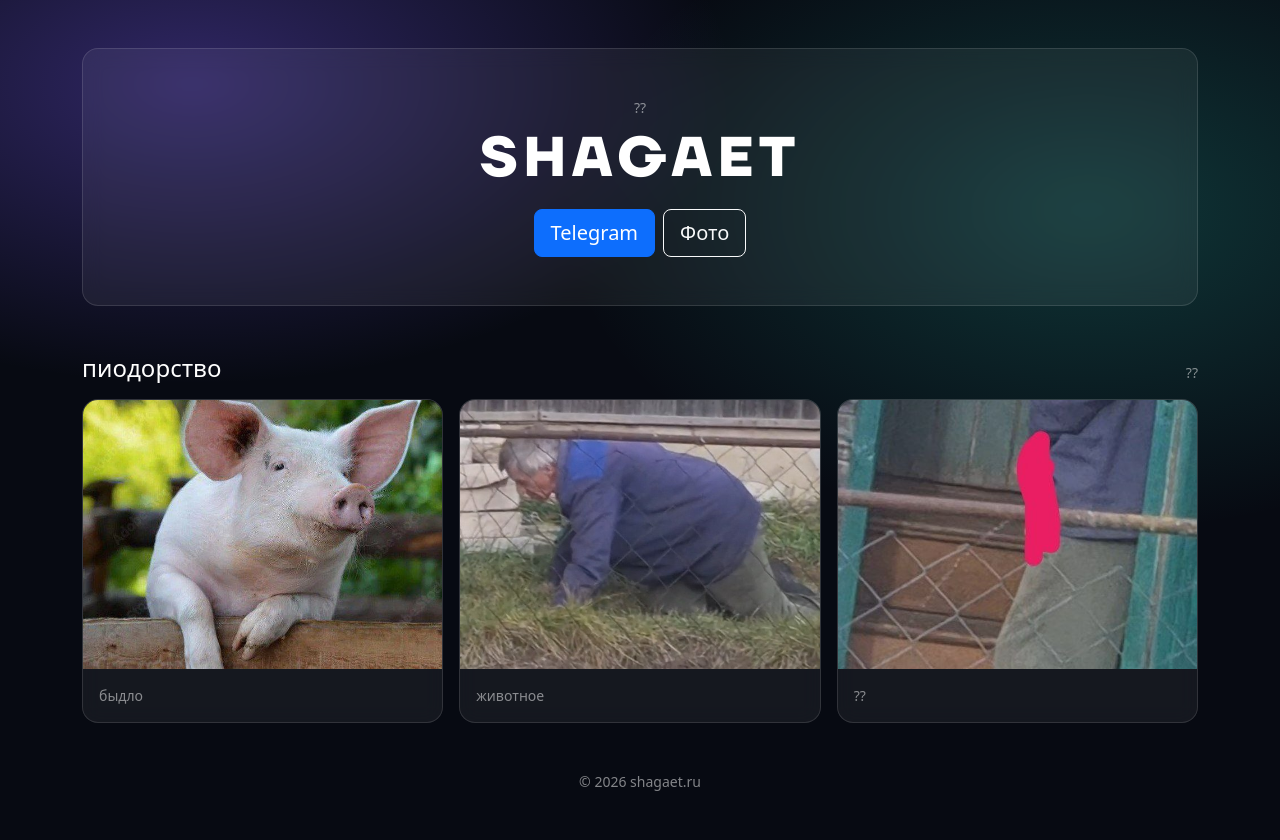
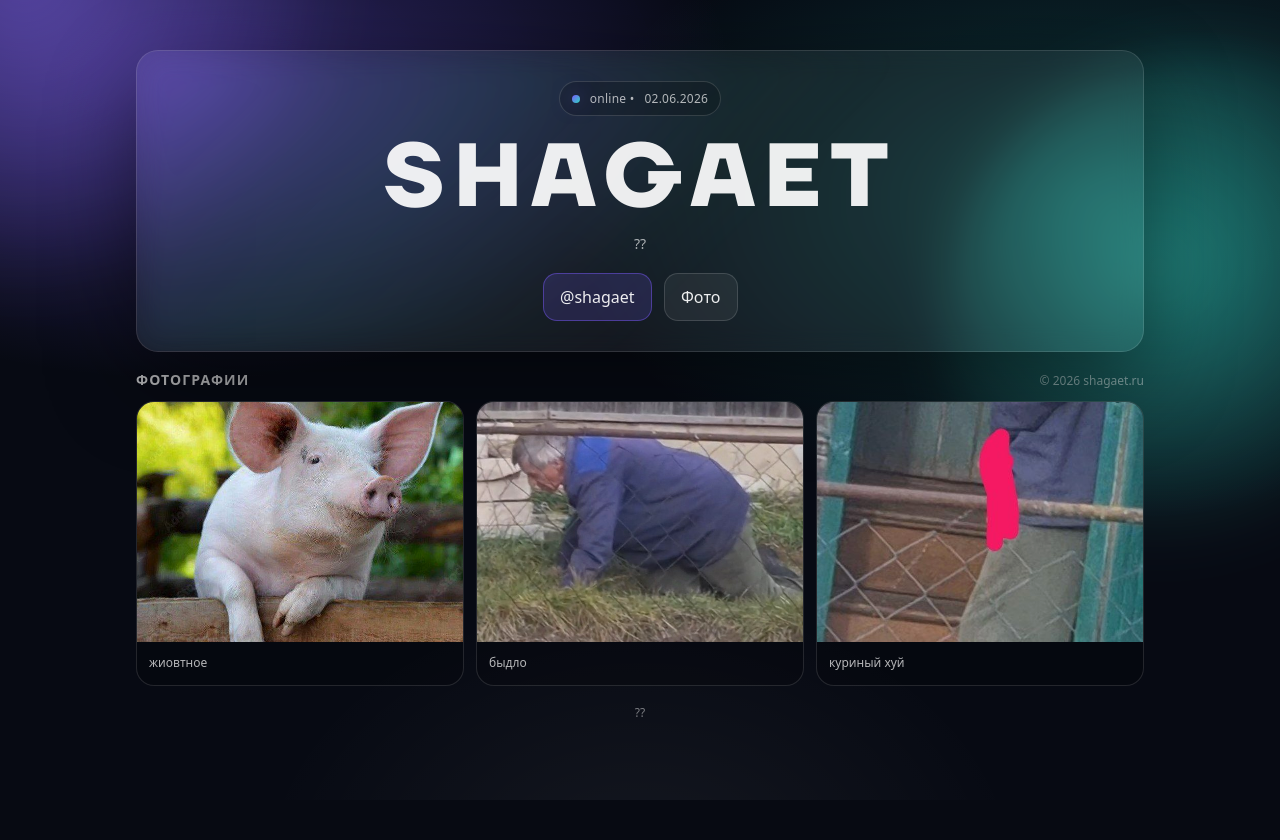
Before and after one commit to nzsk1040/nzsk1040.github.io, a plain HTML site: page index.html in a window 1280 px wide. After the commit the page ends 800 px from the top, so only its background shows below. Drawn offline with nearby package versions, Linux system fonts and the light colour scheme.

Commit message:
Update index.html

```diff
--- a/index.html
+++ b/index.html
@@ -6,124 +6,353 @@
   <title>SHAGAET</title>
   <meta name="description" content="SHAGAET" />
 
-  <!-- Bootstrap 5 -->
-  <link href="https://cdn.jsdelivr.net/npm/bootstrap@5.3.3/dist/css/bootstrap.min.css" rel="stylesheet">
-
-  <!-- (Опционально) твой шрифт: положи рядом файл TTFirsNeue-Bold.woff2 -->
+  <!-- Твой шрифт (если файл рядом) -->
   <style>
-    @font-face {
-      font-family: "TT Firs Neue";
-      src: url("./TTFirsNeue-Bold.woff2") format("woff2");
-      font-weight: 700;
-      font-style: normal;
-      font-display: swap;
+    @font-face{
+      font-family:"TT Firs Neue";
+      src:url("./TTFirsNeue-Bold.woff2") format("woff2");
+      font-weight:700;
+      font-style:normal;
+      font-display:swap;
     }
 
     :root{
-      --bg: #070A12;
+      --bg:#070A12;
+      --card: rgba(255,255,255,.06);
+      --border: rgba(255,255,255,.12);
+      --text: rgba(255,255,255,.92);
+      --muted: rgba(255,255,255,.65);
+      --accent:#7C5CFF;
+      --accent2:#2DD4BF;
+      --shadow: 0 30px 90px rgba(0,0,0,.45);
+      --radius: 22px;
     }
 
-    body {
-      min-height: 100vh;
+    *{ box-sizing:border-box; }
+    html,body{ height:100%; }
+    body{
+      margin:0;
+      color: var(--text);
+      background: var(--bg);
+      font-family: ui-sans-serif, system-ui, -apple-system, "Segoe UI", Roboto, Arial, "Noto Sans", sans-serif;
+      overflow-x:hidden;
+    }
+
+    /* Animated background */
+    .bg{
+      position:fixed;
+      inset:0;
+      z-index:-2;
       background:
         radial-gradient(900px 500px at 15% 10%, rgba(124,92,255,.35), transparent 60%),
         radial-gradient(850px 520px at 85% 25%, rgba(45,212,191,.22), transparent 62%),
+        radial-gradient(700px 520px at 50% 110%, rgba(255,255,255,.06), transparent 55%),
         var(--bg);
+      filter: saturate(1.1);
+    }
+    .orb{
+      position:fixed;
+      width: 520px;
+      height: 520px;
+      border-radius: 50%;
+      z-index:-1;
+      filter: blur(22px);
+      opacity:.55;
+      mix-blend-mode: screen;
+      animation: float 12s ease-in-out infinite;
+    }
+    .orb.one{
+      left:-140px;
+      top:-160px;
+      background: radial-gradient(circle at 30% 30%, rgba(124,92,255,.9), rgba(124,92,255,0) 60%);
+      animation-duration: 13s;
+    }
+    .orb.two{
+      right:-180px;
+      top: 80px;
+      background: radial-gradient(circle at 40% 40%, rgba(45,212,191,.85), rgba(45,212,191,0) 62%);
+      animation-duration: 15s;
+      animation-delay: -3s;
+    }
+    @keyframes float{
+      0%,100%{ transform: translate(0,0) scale(1); }
+      50%{ transform: translate(14px, -18px) scale(1.05); }
     }
 
-    .brand-title{
-      font-family: "TT Firs Neue", system-ui, -apple-system, Segoe UI, Roboto, Arial, sans-serif;
-      font-weight: 700;
-      letter-spacing: .10em;
+    .wrap{
+      width:min(1040px, 100%);
+      margin:0 auto;
+      padding: 28px 16px 64px;
     }
 
     .glass{
-      background: rgba(255,255,255,.06);
-      border: 1px solid rgba(255,255,255,.12);
-      backdrop-filter: blur(10px);
+      background: var(--card);
+      border: 1px solid var(--border);
+      box-shadow: var(--shadow);
+      border-radius: var(--radius);
+      backdrop-filter: blur(12px);
     }
 
-    .img-card{
-      overflow: hidden;
+    header{
+      padding-top: 22px;
     }
-    .img-card img{
-      aspect-ratio: 4 / 3;
+
+    .hero{
+      padding: 30px 22px;
+      text-align:center;
+      position:relative;
+      overflow:hidden;
+    }
+
+    .hero::before{
+      content:"";
+      position:absolute;
+      inset:-2px;
+      background: linear-gradient(135deg, rgba(124,92,255,.30), rgba(45,212,191,.18), transparent 60%);
+      opacity:.55;
+      filter: blur(18px);
+      pointer-events:none;
+    }
+
+    .hero > *{ position:relative; z-index:1; }
+
+    .pill{
+      display:inline-flex;
+      align-items:center;
+      gap: 10px;
+      padding: 8px 12px;
+      border-radius: 999px;
+      border: 1px solid rgba(255,255,255,.14);
+      background: rgba(0,0,0,.18);
+      color: rgba(255,255,255,.68);
+      font-size: 12px;
+      letter-spacing: .02em;
+    }
+    .dot{
+      width: 8px; height: 8px;
+      border-radius: 50%;
+      background: linear-gradient(135deg, var(--accent), var(--accent2));
+      box-shadow: 0 0 20px rgba(124,92,255,.5);
+    }
+
+    h1{
+      margin: 18px 0 8px;
+      font-family: "TT Firs Neue", ui-sans-serif, system-ui, -apple-system, "Segoe UI", Roboto, Arial, sans-serif;
+      font-weight: 700;
+      letter-spacing: .10em;
+      text-transform: uppercase;
+      font-size: clamp(44px, 7vw, 92px);
+      line-height: 1;
+      transform: translateY(10px);
+      opacity: 0;
+      animation: reveal 700ms cubic-bezier(.2,.8,.2,1) 120ms forwards;
+    }
+
+    .subtitle{
+      margin: 0 auto 18px;
+      max-width: 62ch;
+      color: var(--muted);
+      font-size: 14px;
+      line-height: 1.7;
+      transform: translateY(10px);
+      opacity: 0;
+      animation: reveal 700ms cubic-bezier(.2,.8,.2,1) 240ms forwards;
+    }
+
+    @keyframes reveal{
+      to { transform: translateY(0); opacity: 1; }
+    }
+
+    .actions{
+      display:flex;
+      gap: 12px;
+      justify-content:center;
+      flex-wrap:wrap;
+      transform: translateY(10px);
+      opacity: 0;
+      animation: reveal 700ms cubic-bezier(.2,.8,.2,1) 360ms forwards;
+    }
+
+    .btn{
+      display:inline-flex;
+      align-items:center;
+      justify-content:center;
+      gap: 10px;
+      padding: 12px 16px;
+      border-radius: 14px;
+      text-decoration:none;
+      color: var(--text);
+      border: 1px solid rgba(255,255,255,.14);
+      background: rgba(255,255,255,.06);
+      transition: transform .15s ease, border-color .15s ease, background .15s ease;
+      will-change: transform;
+    }
+    .btn:hover{
+      transform: translateY(-1px);
+      border-color: rgba(255,255,255,.26);
+      background: rgba(255,255,255,.09);
+    }
+    .btn.primary{
+      border-color: rgba(124,92,255,.45);
+      background: rgba(124,92,255,.16);
+    }
+    .btn.primary:hover{
+      border-color: rgba(124,92,255,.75);
+      background: rgba(124,92,255,.22);
+    }
+
+    .section-head{
+      margin-top: 18px;
+      display:flex;
+      align-items: end;
+      justify-content: space-between;
+      gap: 12px;
+      color: rgba(255,255,255,.70);
+    }
+    .section-head h2{
+      margin:0;
+      font-size: 14px;
+      font-weight: 600;
+      letter-spacing: .08em;
+      text-transform: uppercase;
+    }
+    .section-head .meta{
+      font-size: 12px;
+      color: rgba(255,255,255,.45);
+    }
+
+    .grid{
+      margin-top: 12px;
+      display:grid;
+      grid-template-columns: repeat(12, 1fr);
+      gap: 12px;
+    }
+
+    .card{
+      grid-column: span 4;
+      border-radius: 18px;
+      overflow:hidden;
+      border: 1px solid var(--border);
+      background: rgba(0,0,0,.18);
+      transform: translateY(14px);
+      opacity: 0;
+    }
+
+    .card img{
+      width:100%;
+      height: 240px;
       object-fit: cover;
+      display:block;
+      filter: saturate(1.05) contrast(1.03);
       transition: transform .25s ease;
     }
-    .img-card:hover img{
+    .card:hover img{
       transform: scale(1.03);
+    }
+
+    .cap{
+      padding: 12px 12px 14px;
+      color: rgba(255,255,255,.70);
+      font-size: 12px;
+    }
+
+    /* reveal on scroll */
+    .inview{
+      animation: pop 650ms cubic-bezier(.2,.8,.2,1) forwards;
+    }
+    @keyframes pop{
+      to{ transform: translateY(0); opacity:1; }
+    }
+
+    footer{
+      margin-top: 18px;
+      text-align:center;
+      color: rgba(255,255,255,.45);
+      font-size: 12px;
+    }
+
+    @media (max-width: 920px){
+      .card{ grid-column: span 6; }
+    }
+    @media (max-width: 560px){
+      .hero{ padding: 24px 16px; }
+      .card{ grid-column: span 12; }
+      .card img{ height: 220px; }
+    }
+
+    @media (prefers-reduced-motion: reduce){
+      .orb, h1, .subtitle, .actions, .card{ animation: none !important; }
+      h1, .subtitle, .actions, .card{ opacity:1; transform:none; }
     }
   </style>
 </head>
 
-<body class="text-white">
-  <header class="py-5">
-    <div class="container">
-      <div class="glass rounded-4 p-4 p-md-5 text-center">
-        <div class="small text-white-50 mb-2">??</div>
-        <h1 class="brand-title display-4 mb-3">SHAGAET</h1>
+<body>
+  <div class="bg"></div>
+  <div class="orb one" aria-hidden="true"></div>
+  <div class="orb two" aria-hidden="true"></div>
 
-        <div class="d-flex gap-2 justify-content-center flex-wrap">
-          <!-- ЗАМЕНИ на свою ссылку -->
-          <a class="btn btn-primary btn-lg" href="https://t.me/shagaet" target="_blank" rel="noopener">
-            Telegram
-          </a>
-          <a class="btn btn-outline-light btn-lg" href="#gallery">Фото</a>
+  <div class="wrap">
+    <header>
+      <section class="hero glass">
+        <div class="pill"><span class="dot"></span> online • <span id="dt"></span></div>
+        <h1>SHAGAET</h1>
+        <p class="subtitle">??</p>
+
+        <div class="actions">
+          <!-- ЗАМЕНИ ссылку на свой TG -->
+          <a class="btn primary" href="https://t.me/shagaet" target="_blank" rel="noopener">@shagaet</a>
+          <a class="btn" href="#gallery">Фото</a>
         </div>
-      </div>
-    </div>
-  </header>
+      </section>
+    </header>
 
-  <main class="pb-5">
-    <div class="container">
-      <div class="d-flex align-items-end justify-content-between gap-3 mb-3">
-        <h2 id="gallery" class="h4 m-0 text-white-75">пиодорство</h2>
-        <div class="small text-white-50">??</div>
+    <section>
+      <div class="section-head">
+        <h2 id="gallery">Фотографии</h2>
+        <div class="meta">© <span id="y"></span> shagaet.ru</div>
       </div>
 
-      <!-- Галерея -->
-      <div class="row g-3">
-        <!-- Карточка 1 -->
-        <div class="col-12 col-sm-6 col-lg-4">
-          <div class="card glass text-white rounded-4 img-card">
-            <img src="img/pig.jpg" class="card-img-top" alt="Фото 1">
-            <div class="card-body">
-              <div class="small text-white-50">быдло</div>
-            </div>
-          </div>
-        </div>
+      <div class="grid">
+        <!-- Поменяй подписи/файлы под свои -->
+        <article class="card">
+          <img src="img/pig.jpg" alt="Фото 1">
+          <div class="cap">жиовтное</div>
+        </article>
 
-        <!-- Карточка 2 (пример — замени файл) -->
-        <div class="col-12 col-sm-6 col-lg-4">
-          <div class="card glass text-white rounded-4 img-card">
-            <img src="img/2.jpg" class="card-img-top" alt="Фото 2">
-            <div class="card-body">
-              <div class="small text-white-50">животное</div>
-            </div>
-          </div>
-        </div>
+        <article class="card">
+          <img src="img/2.jpg" alt="Фото 2">
+          <div class="cap">быдло</div>
+        </article>
 
-        <!-- Карточка 3 (пример — замени файл) -->
-        <div class="col-12 col-sm-6 col-lg-4">
-          <div class="card glass text-white rounded-4 img-card">
-            <img src="img/3.jpg" class="card-img-top" alt="Фото 3">
-            <div class="card-body">
-              <div class="small text-white-50">??</div>
-            </div>
-          </div>
-        </div>
-
+        <article class="card">
+          <img src="img/3.jpg" alt="Фото 3">
+          <div class="cap">куриный хуй</div>
+        </article>
       </div>
 
-      <footer class="pt-4 mt-4 text-center text-white-50 small">
-        © <span id="y"></span> shagaet.ru
-      </footer>
-    </div>
-  </main>
+      <footer>??</footer>
+    </section>
+  </div>
 
   <script>
-    document.getElementById("y").textContent = new Date().getFullYear();
+    // dates
+    const now = new Date();
+    document.getElementById("y").textContent = now.getFullYear();
+    document.getElementById("dt").textContent = now.toLocaleDateString("ru-RU");
+
+    // reveal cards on scroll
+    const cards = document.querySelectorAll(".card");
+    const io = new IntersectionObserver((entries) => {
+      entries.forEach((e) => {
+        if (e.isIntersecting) {
+          e.target.classList.add("inview");
+          io.unobserve(e.target);
+        }
+      });
+    }, { threshold: 0.12 });
+
+    cards.forEach((c) => io.observe(c));
   </script>
 </body>
 </html>
```
